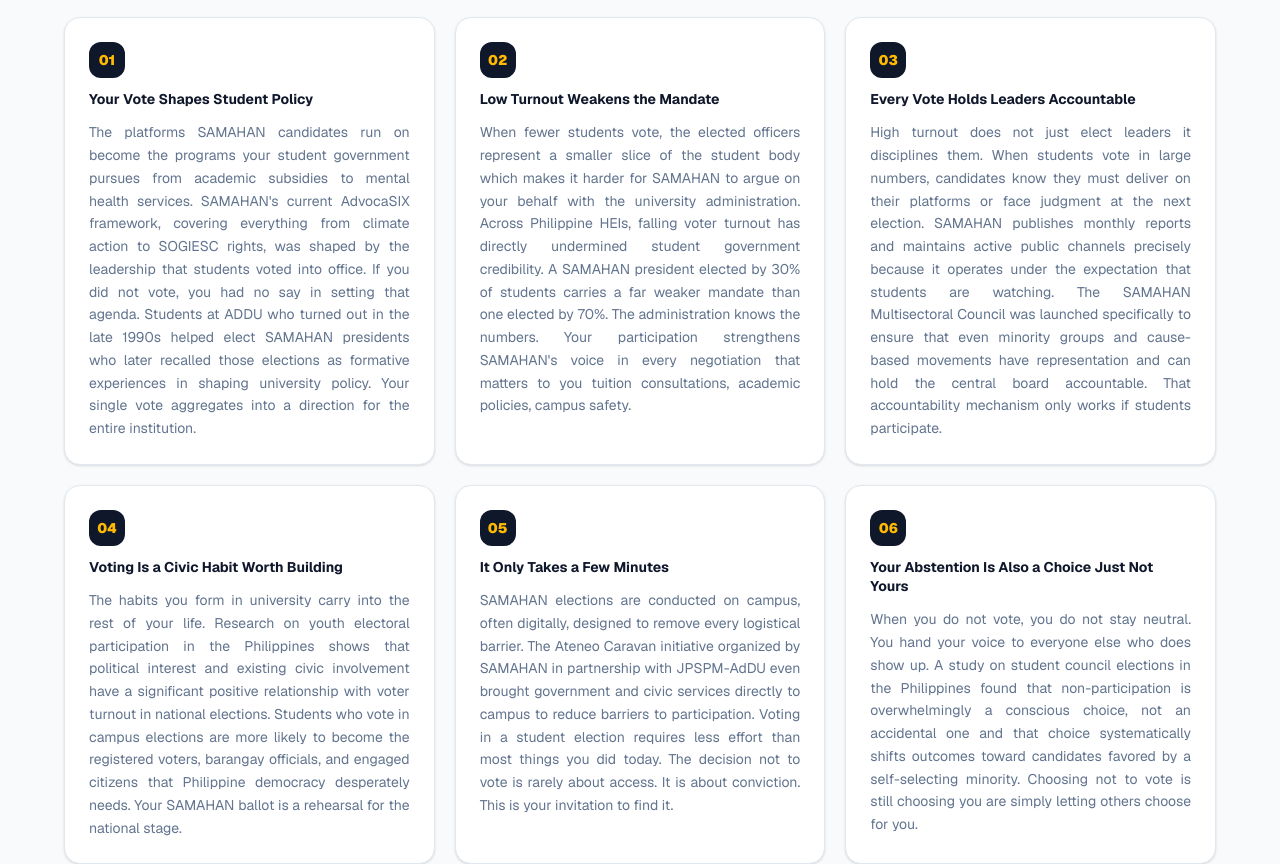
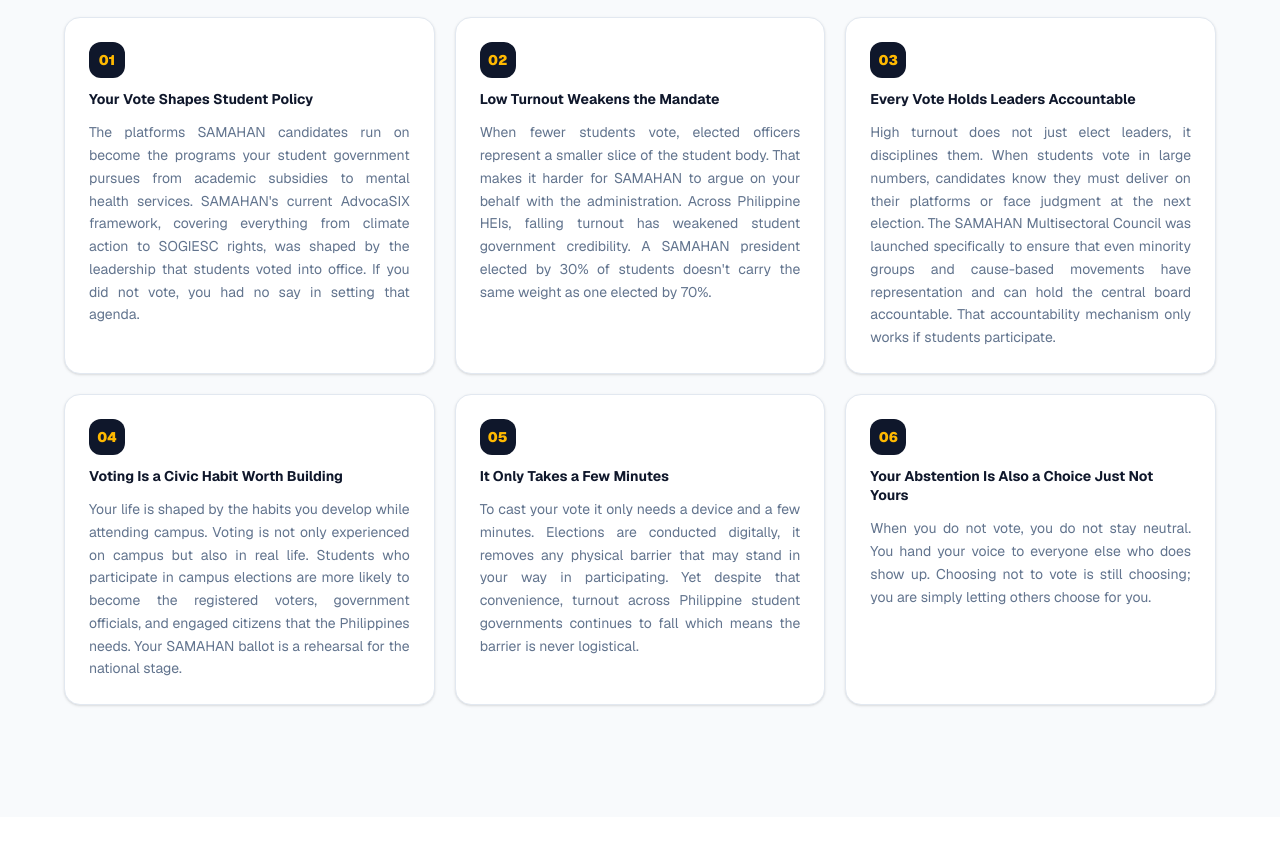
Before and after one commit to MuhasinBiruar/The-Round-Table-A-Student-Government-Hub, a Next.js app: page /participate in a window 1280 px wide. Shown: the part 1980-2844 px from the top of the page. Built offline with nearby package versions, Linux system fonts and the light colour scheme.

Commit message:
Update why vote section content

```diff
--- a/app/participate/page.tsx
+++ b/app/participate/page.tsx
@@ -216,22 +216,22 @@
 
           <div className="grid sm:grid-cols-2 lg:grid-cols-3 gap-5">
             <ReasonCard number={1} title="Your Vote Shapes Student Policy">
-              The platforms SAMAHAN candidates run on become the programs your student government pursues from academic subsidies to mental health services. SAMAHAN's current AdvocaSIX framework, covering everything from climate action to SOGIESC rights, was shaped by the leadership that students voted into office. If you did not vote, you had no say in setting that agenda. Students at ADDU who turned out in the late 1990s helped elect SAMAHAN presidents who later recalled those elections as formative experiences in shaping university policy. Your single vote aggregates into a direction for the entire institution.
+              The platforms SAMAHAN candidates run on become the programs your student government pursues from academic subsidies to mental health services. SAMAHAN&apos;s current AdvocaSIX framework, covering everything from climate action to SOGIESC rights, was shaped by the leadership that students voted into office. If you did not vote, you had no say in setting that agenda.
             </ReasonCard>
             <ReasonCard number={2} title="Low Turnout Weakens the Mandate">
-              When fewer students vote, the elected officers represent a smaller slice of the student body which makes it harder for SAMAHAN to argue on your behalf with the university administration. Across Philippine HEIs, falling voter turnout has directly undermined student government credibility. A SAMAHAN president elected by 30% of students carries a far weaker mandate than one elected by 70%. The administration knows the numbers. Your participation strengthens SAMAHAN's voice in every negotiation that matters to you tuition consultations, academic policies, campus safety.
+              When fewer students vote, elected officers represent a smaller slice of the student body. That makes it harder for SAMAHAN to argue on your behalf with the administration. Across Philippine HEIs, falling turnout has weakened student government credibility. A SAMAHAN president elected by 30% of students doesn&apos;t carry the same weight as one elected by 70%.
             </ReasonCard>
             <ReasonCard number={3} title="Every Vote Holds Leaders Accountable">
-              High turnout does not just elect leaders it disciplines them. When students vote in large numbers, candidates know they must deliver on their platforms or face judgment at the next election. SAMAHAN publishes monthly reports and maintains active public channels precisely because it operates under the expectation that students are watching. The SAMAHAN Multisectoral Council was launched specifically to ensure that even minority groups and cause-based movements have representation and can hold the central board accountable. That accountability mechanism only works if students participate.
+              High turnout does not just elect leaders, it disciplines them. When students vote in large numbers, candidates know they must deliver on their platforms or face judgment at the next election. The SAMAHAN Multisectoral Council was launched specifically to ensure that even minority groups and cause-based movements have representation and can hold the central board accountable. That accountability mechanism only works if students participate.
             </ReasonCard>
             <ReasonCard number={4} title="Voting Is a Civic Habit Worth Building">
-              The habits you form in university carry into the rest of your life. Research on youth electoral participation in the Philippines shows that political interest and existing civic involvement have a significant positive relationship with voter turnout in national elections. Students who vote in campus elections are more likely to become the registered voters, barangay officials, and engaged citizens that Philippine democracy desperately needs. Your SAMAHAN ballot is a rehearsal for the national stage.
+              Your life is shaped by the habits you develop while attending campus. Voting is not only experienced on campus but also in real life. Students who participate in campus elections are more likely to become the registered voters, government officials, and engaged citizens that the Philippines needs. Your SAMAHAN ballot is a rehearsal for the national stage.
             </ReasonCard>
             <ReasonCard number={5} title="It Only Takes a Few Minutes">
-              SAMAHAN elections are conducted on campus, often digitally, designed to remove every logistical barrier. The Ateneo Caravan initiative organized by SAMAHAN in partnership with JPSPM-AdDU even brought government and civic services directly to campus to reduce barriers to participation. Voting in a student election requires less effort than most things you did today. The decision not to vote is rarely about access. It is about conviction. This is your invitation to find it.
+              To cast your vote it only needs a device and a few minutes. Elections are conducted digitally, it removes any physical barrier that may stand in your way in participating. Yet despite that convenience, turnout across Philippine student governments continues to fall which means the barrier is never logistical.
             </ReasonCard>
             <ReasonCard number={6} title="Your Abstention Is Also a Choice Just Not Yours">
-              When you do not vote, you do not stay neutral. You hand your voice to everyone else who does show up. A study on student council elections in the Philippines found that non-participation is overwhelmingly a conscious choice, not an accidental one and that choice systematically shifts outcomes toward candidates favored by a self-selecting minority. Choosing not to vote is still choosing you are simply letting others choose for you.
+              When you do not vote, you do not stay neutral. You hand your voice to everyone else who does show up. Choosing not to vote is still choosing; you are simply letting others choose for you.
             </ReasonCard>
           </div>
         </div>
```
